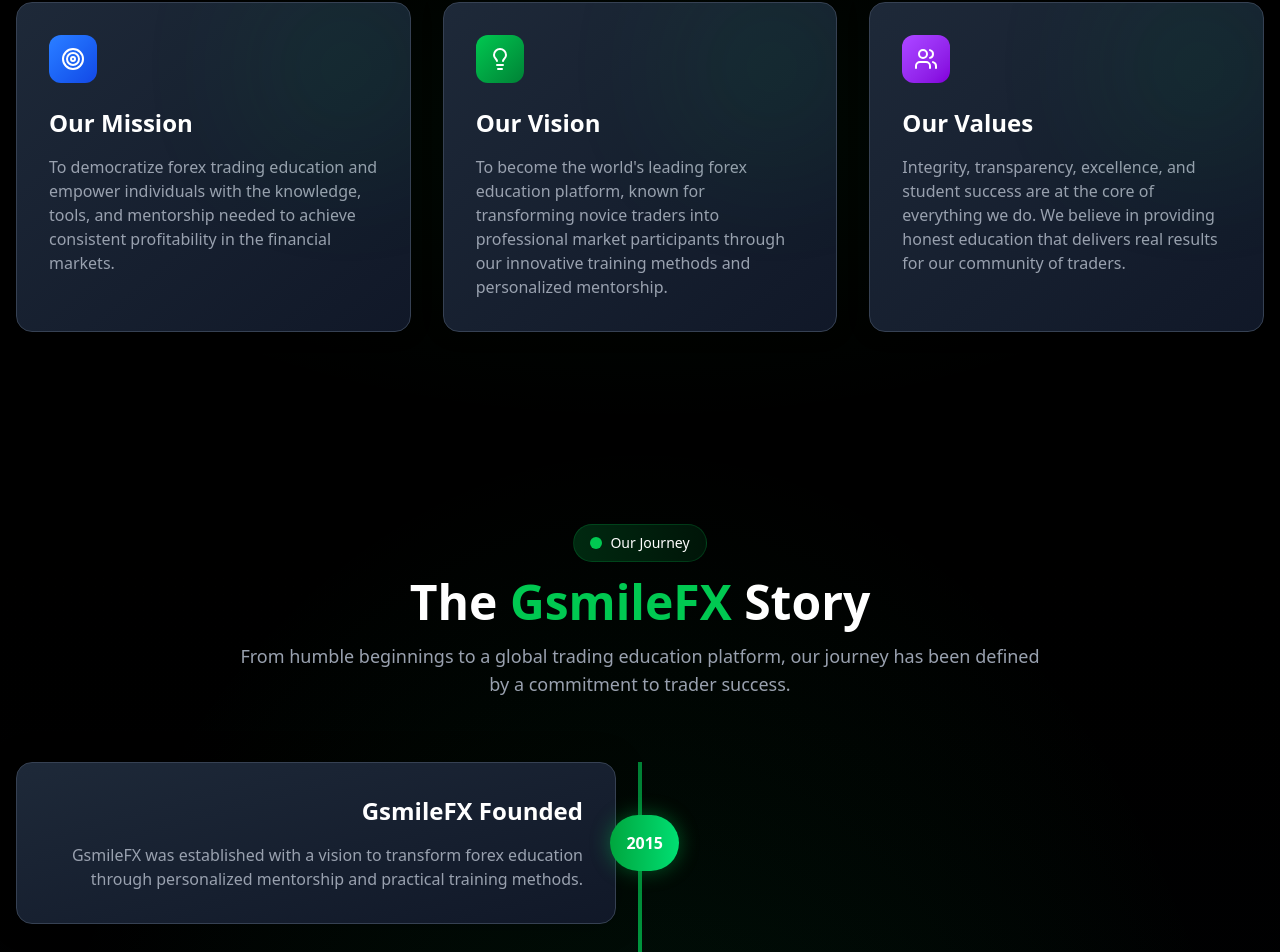
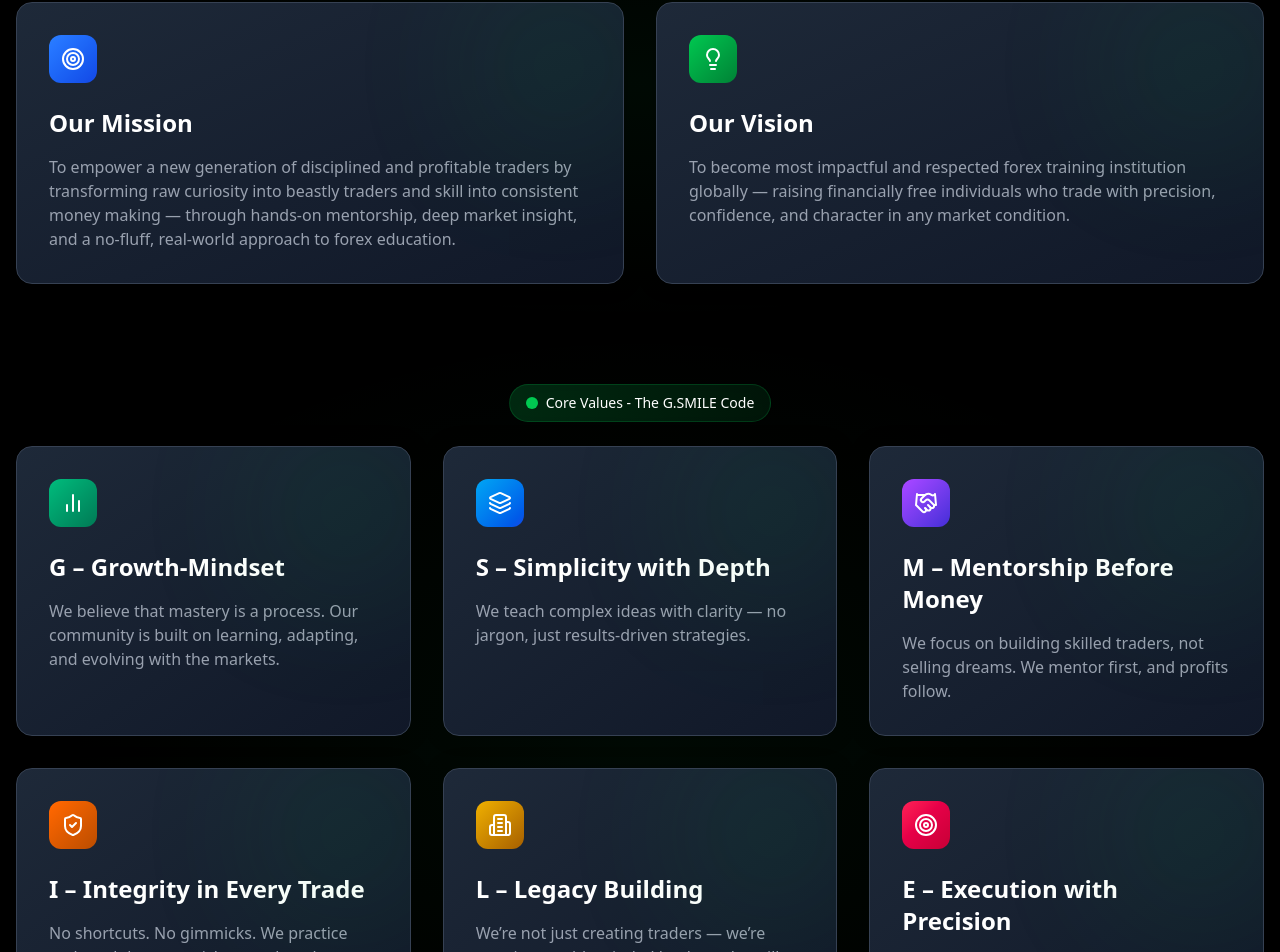
Before and after one commit to thejonasjon/gsmilefx-app, a React (Vite) app: page /about-us in a window 1280 px wide. Shown: the part 876-1828 px from the top of the page. Built offline with nearby package versions, Linux system fonts and the light colour scheme.

Commit message:
added core values, code refactor, adds copy

```diff
--- a/src/components/about/mission.jsx
+++ b/src/components/about/mission.jsx
@@ -7,27 +7,20 @@
       title: "Our Mission",
       icon: Target,
       description:
-        "To democratize forex trading education and empower individuals with the knowledge, tools, and mentorship needed to achieve consistent profitability in the financial markets.",
+        "To empower a new generation of disciplined and profitable traders by transforming raw curiosity into beastly traders and skill into consistent money making — through hands-on mentorship, deep market insight, and a no-fluff, real-world approach to forex education.",
       color: "from-blue-500 to-blue-700",
     },
     {
       title: "Our Vision",
       icon: Lightbulb,
       description:
-        "To become the world's leading forex education platform, known for transforming novice traders into professional market participants through our innovative training methods and personalized mentorship.",
+        "To become most impactful and respected forex training institution globally — raising financially free individuals who trade with precision, confidence, and character in any market condition.",
       color: "from-green-500 to-green-700",
-    },
-    {
-      title: "Our Values",
-      icon: Users,
-      description:
-        "Integrity, transparency, excellence, and student success are at the core of everything we do. We believe in providing honest education that delivers real results for our community of traders.",
-      color: "from-purple-500 to-purple-700",
-    },
+    }
   ]
 
   return (
-    <section className="relative w-full py-24 bg-black text-white overflow-hidden">
+    <section className="relative w-full pt-24 pb-10 bg-black text-white overflow-hidden">
       {/* Animated background */}
       <div className="absolute inset-0 z-0">
         <div className="absolute inset-0 bg-[radial-gradient(ellipse_at_center,rgba(0,200,83,0.05),transparent_70%)]"></div>
@@ -44,10 +37,10 @@
             <span className="animate-ping absolute inline-flex h-full w-full rounded-full bg-green-400 opacity-75"></span>
             <span className="relative inline-flex rounded-full h-3 w-3 bg-green-500"></span>
           </span>
-          <span>Our Story</span>
+          <span>Our Mission & Vission</span>
         </motion.div>
 
-        <div className="grid grid-cols-1 md:grid-cols-3 gap-8">
+        <div className="grid grid-cols-1 md:grid-cols-2 gap-8">
           {cards.map((card, index) => (
             <motion.div
               key={index}
--- /dev/null
+++ b/src/components/about/values.jsx
@@ -0,0 +1,93 @@
+import { motion } from "framer-motion"
+import { Target, BarChart2, Layers, Handshake, ShieldCheck, Building2 } from "lucide-react"
+
+export default function OurValues() {
+
+  const values = [
+    {
+      title: "G – Growth-Mindset",
+      description: "We believe that mastery is a process. Our community is built on learning, adapting, and evolving with the markets.",
+      icon: BarChart2,
+      color: "from-emerald-500 to-emerald-700",
+    },
+    {
+      title: "S – Simplicity with Depth",
+      description: "We teach complex ideas with clarity — no jargon, just results-driven strategies.",
+      icon: Layers,
+      color: "from-sky-500 to-blue-700",
+    },
+    {
+      title: "M – Mentorship Before Money",
+      description: "We focus on building skilled traders, not selling dreams. We mentor first, and profits follow.",
+      icon: Handshake,
+      color: "from-purple-500 to-indigo-700",
+    },
+    {
+      title: "I – Integrity in Every Trade",
+      description: "No shortcuts. No gimmicks. We practice and teach honesty, risk control, and accountability.",
+      icon: ShieldCheck,
+      color: "from-orange-500 to-amber-700",
+    },
+    {
+      title: "L – Legacy Building",
+      description: "We’re not just creating traders — we’re creating wealth-minded leaders who will teach, impact, and multiply.",
+      icon: Building2,
+      color: "from-yellow-500 to-yellow-700",
+    },
+    {
+      title: "E – Execution with Precision",
+      description: "We prioritize smart, confident execution. No overtrading, no chasing. We trade only when it’s time.",
+      icon: Target,
+      color: "from-rose-500 to-rose-700",
+    }
+  ]
+
+  return (
+    <section className="relative w-full pt-15 pb-24 bg-black text-white overflow-hidden">
+      {/* Animated background */}
+      <div className="absolute inset-0 z-0">
+        <div className="absolute inset-0 bg-[radial-gradient(ellipse_at_center,rgba(0,200,83,0.05),transparent_70%)]"></div>
+      </div>
+
+      <div className="container relative z-10 px-4 mx-auto">
+      <motion.div
+          initial={{ opacity: 0, y: 20 }}
+          animate={{ opacity: 1, y: 0 }}
+          transition={{ duration: 0.5 }}
+          className="w-fit flex items-center justify-center px-4 py-2 space-x-2 text-sm bg-gradient-to-r from-green-500/20 to-green-500/10 rounded-full backdrop-blur-sm border border-green-500/20 mb-6 mx-auto"
+        >
+          <span className="relative flex h-3 w-3">
+            <span className="animate-ping absolute inline-flex h-full w-full rounded-full bg-green-400 opacity-75"></span>
+            <span className="relative inline-flex rounded-full h-3 w-3 bg-green-500"></span>
+          </span>
+          <span>Core Values - The G.SMILE Code</span>
+        </motion.div>
+
+        <div className="grid grid-cols-1 md:grid-cols-3 gap-8">
+          {values.map((value, index) => (
+            <motion.div
+              key={index}
+              initial={{ opacity: 0, y: 20 }}
+              whileInView={{ opacity: 1, y: 0 }}
+              transition={{ duration: 0.5, delay: 0.1 * index }}
+              viewport={{ once: true }}
+              className="relative group"
+            >
+              <div className="absolute inset-0 bg-gradient-to-r from-green-500/20 to-transparent opacity-0 group-hover:opacity-100 transition-opacity duration-300 rounded-2xl"></div>
+              <div className="relative z-10 h-full bg-gradient-to-br from-gray-800 to-gray-900 p-8 rounded-2xl border border-gray-700 group-hover:border-green-500/50 transition-all duration-300 overflow-hidden shadow-[0_0_20px_rgba(0,0,0,0.3)]">
+                <div className="absolute top-0 right-0 w-32 h-32 bg-green-500 rounded-full filter blur-[80px] opacity-20 group-hover:opacity-40 transition-opacity duration-300"></div>
+
+                <div className={`p-3 rounded-xl bg-gradient-to-br ${value.color} text-white mb-6 w-fit`}>
+                  <value.icon className="h-6 w-6" />
+                </div>
+
+                <h3 className="text-2xl font-bold text-white mb-4">{value.title}</h3>
+                <p className="text-gray-400">{value.description}</p>
+              </div>
+            </motion.div>
+          ))}
+        </div>
+      </div>
+    </section>
+  )
+}
--- a/src/components/affiliated-link.jsx
+++ b/src/components/affiliated-link.jsx
@@ -2,7 +2,7 @@
     return (
         <div className="w-full bg-white p-3">
             <div className="w-fit flex justify-between items-center flex-wrap gap-2 m-auto">
-                <p className="text-xs font-medium ext-[#060736] text-center m-auto">🎁 Enjoy 20% Off – Sign Up Now with My Deriv & Exness Links?</p>
+                <p className="text-xs font-medium ext-[#060736] text-center m-auto">🎁 Sign Up with My Links & Get Free Trading Signals! 👉</p>
                 <div className="w-fit flex justify-center items-center gap-2 m-auto">
                     <a className="text-xs font-semibold text-green-800 underline hover:text-green-900 transition-all ease-in-out duration-75" href="https://track.deriv.com/_FoXv2ojQpOwaV8y6i5dK8WNd7ZgqdRLk/1/" target="_blank">Deriv</a>
                     <a className="text-xs font-semibold text-green-800 underline hover:text-green-900 transition-all ease-in-out duration-75" href="https://one.exnesstrack.org/a/nxzefnzqva?source=app" target="_blank">Exness</a>
--- a/src/pages/about.jsx
+++ b/src/pages/about.jsx
@@ -8,6 +8,7 @@
 import Footer from "../components/footer";
 import Navbar from "../components/navbar";
 import Newsletter from "../components/newsletter";
+import OurValues from '../components/about/values';
 
 export default function AboutUs() {
     return (
@@ -15,6 +16,7 @@
         <Navbar />
         <AboutHero />
         <AboutMission />
+        <OurValues />
         <AboutTimeline />
         <AboutApproach />
         <AboutStats />
```
